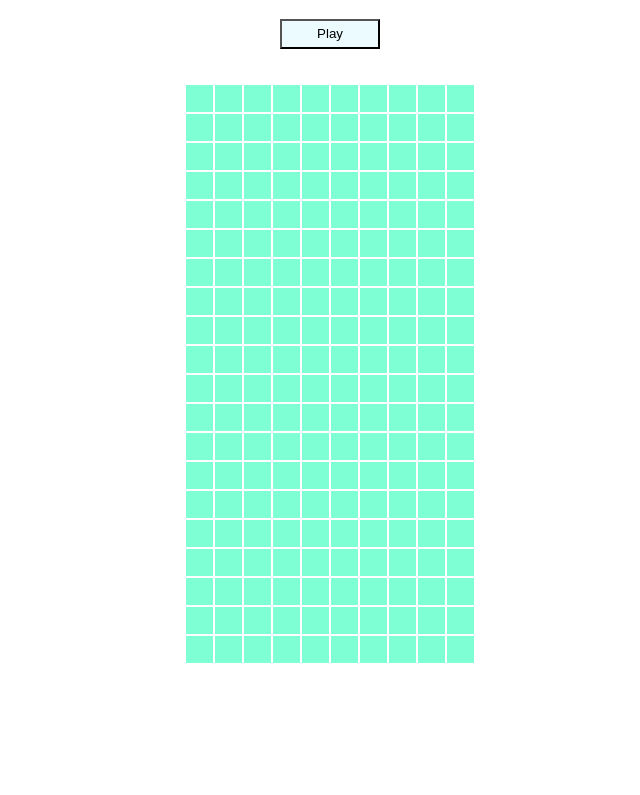
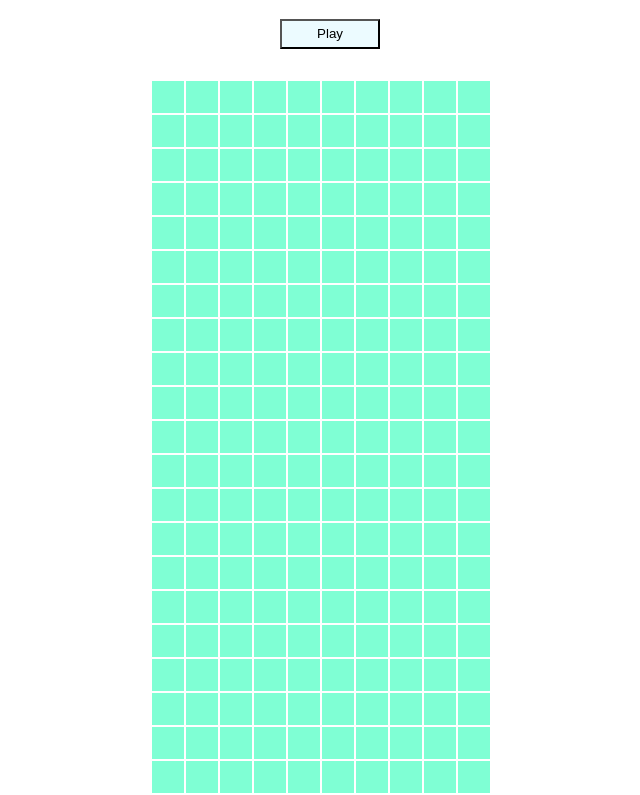
Before and after one commit to kjaglo/Tetris, a plain HTML site: page index.html in a window 1280 px wide. Shown: the part 61-856 px from the top of the page, without its empty margins (310-950 px from the left). Before the commit the page ends 800 px from the top, so only its background shows below. Drawn offline with Linux system fonts and the light colour scheme.

Commit message:
fix: draw matrix

```diff
--- a/script.js
+++ b/script.js
@@ -420,22 +420,15 @@ drawMatrix = () => {
     let tbdy = document.createElement('tbody');
     for (let i = 0; i < 21; i++) {
         const tr = document.createElement('tr');
-        const th = document.createElement('th');
-        tr.appendChild(th);
         for (let j = 0; j < 10; j++) {
-            if (i === 0) {
-                const th = document.createElement('th');
-                tr.appendChild(th);
-            }
-            else {
-                const td = document.createElement('td');
-                // td.id = "id" + (i - 1).toString() + j.toString();
-                tr.appendChild(td);
-            }
+            const td = document.createElement('td');
+            // td.id = "id" + (i - 1).toString() + j.toString();
+            tr.appendChild(td);
         }
         tbdy.appendChild(tr);
     }
     matrix.appendChild(tbdy);
     container.appendChild(matrix)
 }
-drawMatrix("player");
+
+drawMatrix();
--- a/styles/style.css
+++ b/styles/style.css
@@ -20,7 +20,7 @@
 
 #container, #container2{
     /* background-color:rgb(255, 255, 255); */
-    width:300px;
+    width:360px;
     height: 600px;
     margin: auto;
 }
@@ -44,10 +44,14 @@
     height: 30px;
 }
 
+tr{
+    height: 30px;
+}
+
 td {
     background-color: aquamarine;
-    height: 25px;
-    width: 25px;
+    height: 30px;
+    width: 30px;
 }
 
 .none{
```
